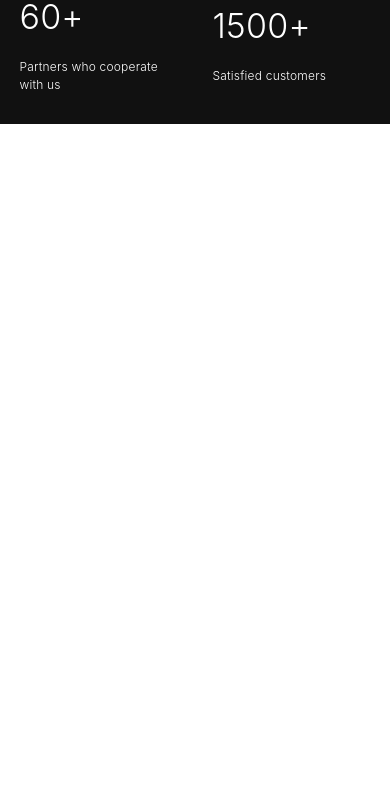
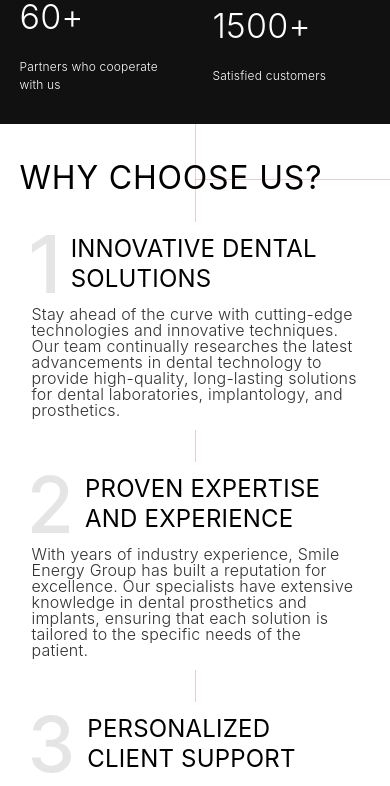
Before and after one commit to FastWebWalker/Smile-Energy-landing, a React (Create React App) app: page / in a window 390 px wide. Shown: the part 840-1626 px from the top of the page. Before the commit the page ends 964 px from the top, so only its background shows below. Built offline with nearby package versions, Linux system fonts and the light colour scheme.

Commit message:
choose and trusted sections adaptive

```diff
--- a/src/App.js
+++ b/src/App.js
@@ -17,9 +17,9 @@ function App() {
       <Header />
       <HeroSection />
       <NumbersSection />
-      {/* <ChooseSection /> */}
-      {/* <TrustedSection />
-      <ReviewsSection />
+      <ChooseSection />
+      <TrustedSection />
+      {/* <ReviewsSection />
       <StoreSection />
       <PopularSection />
       <FounderSection />
--- a/src/components/UI/Title.js
+++ b/src/components/UI/Title.js
@@ -1,7 +1,7 @@
 export default function Title({ children, className }) {
   return (
     <h2
-      className={`font-normal text-[54px] leading-[65.35px] uppercase tracking-wide ${className}`}>
+      className={`font-normal lg:text-[54px] md:text-[44px] text-[32px] lg:leading-[65.35px] uppercase tracking-wide ${className}`}>
       {children}
     </h2>
   );
--- a/src/components/animation/ContinuosCarousel.js
+++ b/src/components/animation/ContinuosCarousel.js
@@ -12,8 +12,14 @@ import partner4 from "../../images/sections/trusted/partner4.svg";
 import partner5 from "../../images/sections/trusted/partner5.svg";
 import partner6 from "../../images/sections/trusted/partner6.svg";
 import partner7 from "../../images/sections/trusted/partner7.svg";
+import { useMediaQuery } from "@mui/material";
 
 const SwiperCarousel = () => {
+  const isDesktop = useMediaQuery("(min-width:1024px)");
+  const isTablet = useMediaQuery("(min-width:625px) and (max-width:1023px)");
+  const isMobile = useMediaQuery("(max-width:767px)");
+
+  const slides = isDesktop ? 7 : isTablet ? 5 : 3;
   const images = [
     partner1,
     partner2,
@@ -31,7 +37,7 @@ const SwiperCarousel = () => {
     <Swiper
       modules={[Autoplay]}
       spaceBetween={30}
-      slidesPerView={7}
+      slidesPerView={slides}
       loop={true}
       speed={3000}
       autoplay={{
@@ -47,7 +53,7 @@ const SwiperCarousel = () => {
             <img
               src={image}
               alt={`Partner ${index + 1}`}
-              className="w-full h-auto opacity-100"
+              className="w-full lg:h-[184px] opacity-100"
             />
           </div>
         </SwiperSlide>
--- a/src/components/sections/choose/ChooseItem.js
+++ b/src/components/sections/choose/ChooseItem.js
@@ -1,15 +1,50 @@
-export default function ChooseItem({ image, title, description }) {
+import { useMediaQuery } from "@mui/material";
+
+export default function ChooseItem({
+  image,
+  title,
+  description,
+  imageCorrection,
+}) {
+  const isDesktop = useMediaQuery("(min-width:1024px)");
+  const isTablet = useMediaQuery("(min-width:768px) and (max-width:1023px)");
+  const isMobile = useMediaQuery("(max-width:767px)");
   return (
+    <>
+      {(isTablet || isDesktop) && (
         <div className="relative z-1 flex justify-center items-center">
-      <div className="absolute top-0 left-0 z-1">
-        <img src={image} alt={title} />
+          {/* <div className={`absolute top-[-10%] left-[-5%] z-1 ${imageCorrection}`}> */}
+          <div className={`absolute -top-5 left-0 z-1 ${imageCorrection}`}>
+            <img
+              src={image}
+              alt={title}
+              className="lg:h-[238px] h-[220px] [@media(max-width:624px)]:h-[58px]"
+            />
           </div>
-      <div className="relative ml-[87px] bg-white p-3">
-        <h3 className="font-normal text-[32px] bg-white leading-tight uppercase mb-[20px] max-w-[350px]">
+          <div className="relative ml-[87px] h-[100%] bg-white p-3">
+            <h3 className="font-normal text-[32px] bg-white leading-tight uppercase mb-[15px] max-w-[350px]">
               {title}
             </h3>
-        <p className="text-[#191919E5]">{description}</p>
+            <p className="text-[#191919E5] leading-none">{description}</p>
           </div>
         </div>
+      )}
+      {isMobile && (
+        <div className="relative z-1 flex justify-center items-center">
+          {/* <div className={`absolute top-[-10%] left-[-5%] z-1 ${imageCorrection}`}> */}
+
+          <div className="relative h-[100%] bg-white p-3">
+            <div className="flex justify-start items-center gap-[16px] mb-[12px]">
+              <img src={image} alt={title} className="h-[58px]" />
+
+              <h3 className="font-normal text-[24px] bg-white leading-tight uppercase ">
+                {title}
+              </h3>
+            </div>
+            <p className="text-[#191919E5] leading-none">{description}</p>
+          </div>
+        </div>
+      )}
+    </>
   );
 }
--- a/src/components/sections/choose/ChooseSection.js
+++ b/src/components/sections/choose/ChooseSection.js
@@ -8,33 +8,39 @@ import four from "../../../images/sections/choose/4.svg";
 
 export default function ChooseSection() {
   return (
-    <section className="relative bg-white py-[104px]">
+    <section className="relative bg-white lg:py-[104px] md:py-[60px] py-[30px]">
       <span className="absolute w-[0.5px] bg-redCustom h-[100%] top-0 left-[50%] opacity-[20%]"></span>
       <span className="absolute w-[50%] bg-redCustom h-[0.5px] top-[55px] left-[50%] opacity-[20%]"></span>
       <span className="absolute w-[50%] bg-redCustom h-[0.5px] bottom-[55px] left-0 opacity-[20%]"></span>
       <ContentContainer>
-        <Title className="mb-[46px]">why choose us?</Title>
-        <div className="grid grid-cols-2 gap-x-[125px] gap-y-[63px]">
+        <Title className="lg:mb-[46px] md:mb-[40px] mb-[20px]">
+          why choose us?
+        </Title>
+        <div className="grid lg:grid-cols-2 grid-cols-1 gap-x-[125px] lg:gap-y-[80px] md:gap-y-[84px] gap-y-[32px] ">
           <ChooseItem
             image={one}
             title="Innovative Dental Solutions"
             description="Stay ahead of the curve with cutting-edge technologies and innovative techniques. Our team continually researches the latest advancements in dental technology to provide high-quality, long-lasting solutions for dental laboratories, implantology, and prosthetics."
+            imageCorrection="lg:left-[1%]"
           />
           <ChooseItem
             image={two}
             title="Proven Expertise and Experience"
             description="With years of industry experience, Smile Energy Group has built a reputation for excellence. Our specialists have extensive knowledge in dental prosthetics and implants, ensuring that each solution is tailored to the specific
-needs of the patient."
+            needs of the patient."
+            imageCorrection="lg:-left-5"
           />
           <ChooseItem
             image={three}
             title="Personalized Client Support"
             description="We believe in providing exceptional customer service, offering personalized solutions and continuous support to every client. Our dedicated team works closely with dental professionals to meet their specific requirements, whether it's providing advanced prosthetics on complex implant procedures."
+            imageCorrection="lg:left-[-2%]"
           />
           <ChooseItem
             image={four}
             title="Comprehensive Range of Services"
             description="Smile Energy Group offers a complete range of services. Our multidisciplinary approach ensures that we can handle every aspect of dental care, making us your one-stop solution for all needs related to dental laboratories, implants, and orthopedic prostheses."
+            imageCorrection="lg:-left-10"
           />
         </div>
       </ContentContainer>
--- a/src/components/sections/hero/HeroSection.js
+++ b/src/components/sections/hero/HeroSection.js
@@ -52,7 +52,7 @@ const HeroSection = () => {
               </Button>
               <Button variant="white-white">Order A Call</Button>
             </div>
-            <div className="flex lg:justify-start lg:h-[42px] md:h-[50px] h-[42px] justify-center items-center gap-3 flex-wrap [@media(max-width:767px)]:mb-[48px]">
+            <div className="flex lg:justify-start lg:h-[42px] md:h-[50px] h-[42px]  items-center gap-3 flex-wrap [@media(max-width:767px)]:mb-[48px]">
               <img src={company1} className="h-full opacity-70" />
               <img src={company2} className="h-full opacity-70" />
               <img src={company3} className="h-full opacity-70" />
--- a/src/components/sections/trusted/TrustedSection.js
+++ b/src/components/sections/trusted/TrustedSection.js
@@ -5,11 +5,13 @@ import Title from "../../UI/Title";
 
 export default function TrustedSection() {
   return (
-    <div className="pt-[90px] pb-[60px] bg-[#111111]">
+    <div className="lg:pt-[90px] md:pt-[60px] pt-[30px] lg:pb-[60px] pb-[30px] bg-[#111111]">
       <ContentContainer>
-        <div className="flex justify-between items-center mb-[46px]">
-          <Title className="text-white">Trusted partners</Title>
-          <Description className="text-white max-w-[557px] text-right">
+        <div className="flex justify-between lg:items-center lg:mb-[46px] md:mb-[40px] mb-[32px] lg:flex-row  [@media(max-width:1024px)]:flex-col">
+          <Title className="text-white  [@media(max-width:1024px)]:mb-[24px]">
+            Trusted partners
+          </Title>
+          <Description className="text-white lg:max-w-[557px] lg:text-right">
             Thanks to its experience, skills and high qualifications, we will
             become a reliable partner for you, and will offer exactly the
             solutions you and your patients need.
--- a/src/index.css
+++ b/src/index.css
@@ -1,6 +1,12 @@
 @import "tailwindcss/base";
 @import "tailwindcss/components";
 @import "tailwindcss/utilities";
+
+@layer utilities {
+  .animation-pause {
+    animation-play-state: paused;
+  }
+}
 
 @import url(https://fonts.googleapis.com/css?family=Inter:200,300,regular&display=swap);
 body {
--- a/tailwind.config.js
+++ b/tailwind.config.js
@@ -7,6 +7,15 @@ module.exports = {
   ],
   theme: {
     extend: {
+      keyframes: {
+        "slide-left": {
+          from: { transform: "translateX(0)" },
+          to: { transform: "translateX(-100%)" },
+        },
+      },
+      animation: {
+        "slide-left": "slide-left 8s linear infinite",
+      },
       colors: {
         redCustom: "#A4000A",
       },
```
Lines whose indentation alone changed are shown as unchanged.
